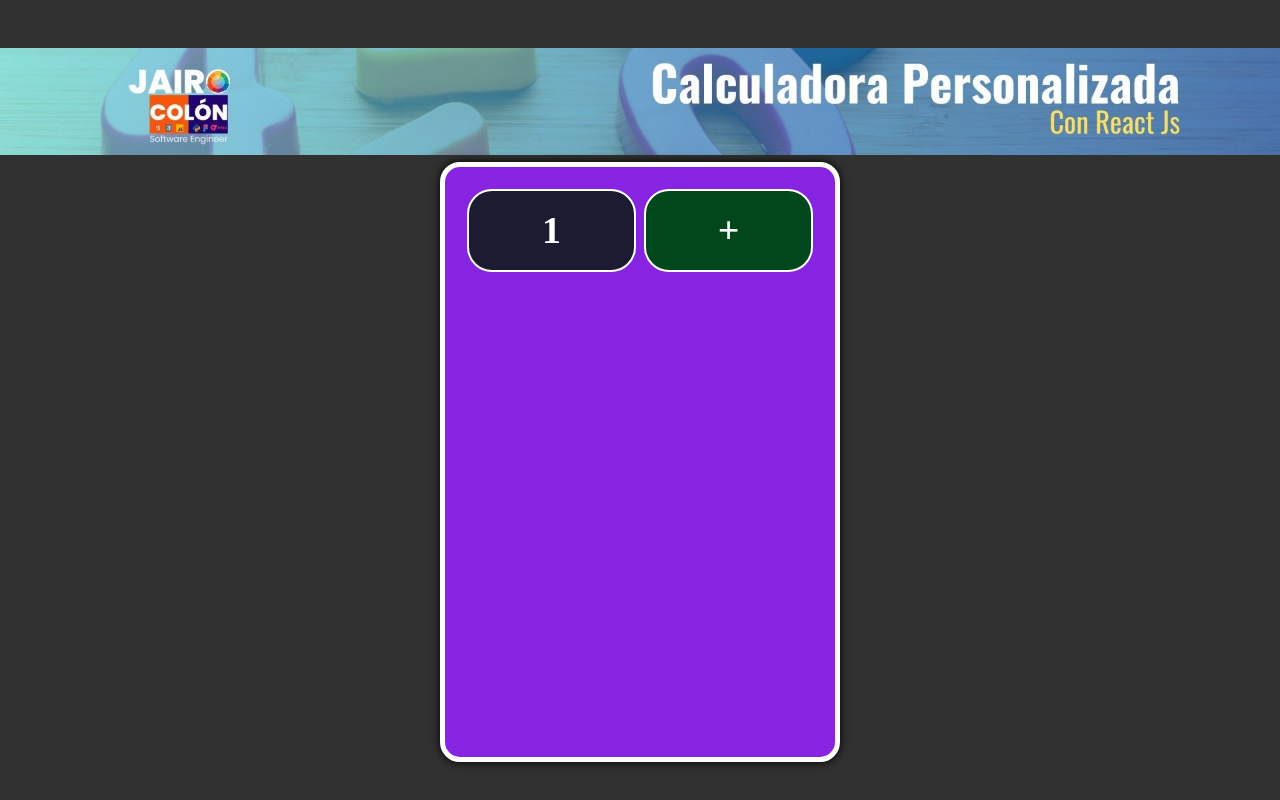
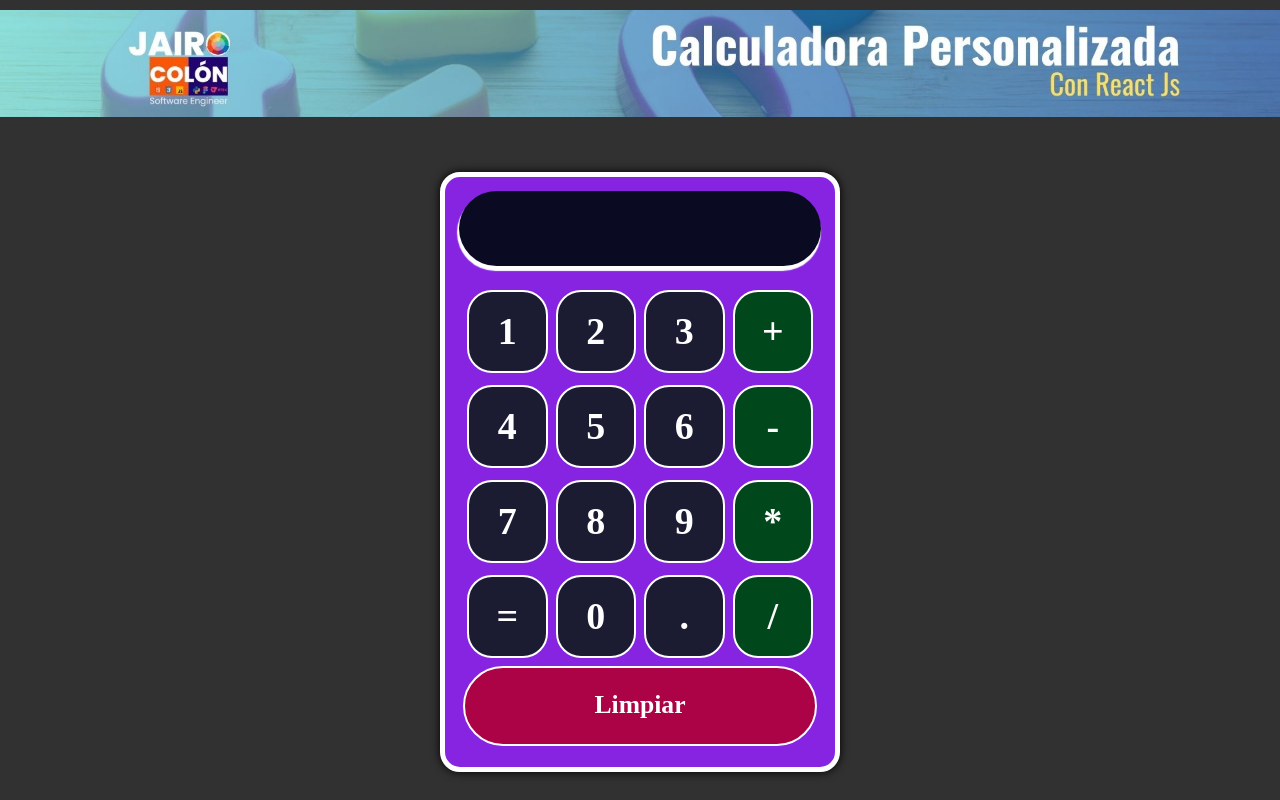
Before and after one commit to jairocolondev/proyecto-calculadora, a React (Vite) app: page / in a window 1280 px wide. Built offline with nearby package versions, Linux system fonts and the light colour scheme; a web font is replaced by a local one.

Commit message:
Terminando la maqueta de la calculadora

```diff
--- a/src/App.jsx
+++ b/src/App.jsx
@@ -1,5 +1,7 @@
 import imagenCalculadora from "./assets/imagenCalculadora.jpg";
 import Boton from "./components/Boton";
+import BotonLimpiar from "./components/BotonLimpiar";
+import Pantalla from "./components/Pantalla";
 import "./index.css";
 
 function App() {
@@ -9,14 +11,34 @@ function App() {
         <img src={imagenCalculadora} alt="Imagen Calculadora con React" />
       </div>
       <div className="contenedorCalculadora">
+        <Pantalla />
         <div className="fila">
           <Boton>1</Boton>
+          <Boton>2</Boton>
+          <Boton>3</Boton>
           <Boton>+</Boton>
         </div>
-        <div className="fila"></div>
-        <div className="fila"></div>
-        <div className="fila"></div>
-        <div className="fila"></div>
+        <div className="fila">
+          <Boton>4</Boton>
+          <Boton>5</Boton>
+          <Boton>6</Boton>
+          <Boton>-</Boton>
+        </div>
+        <div className="fila">
+          <Boton>7</Boton>
+          <Boton>8</Boton>
+          <Boton>9</Boton>
+          <Boton>*</Boton>
+        </div>
+        <div className="fila">
+          <Boton>=</Boton>
+          <Boton>0</Boton>
+          <Boton>.</Boton>
+          <Boton>/</Boton>
+        </div>
+        <div className="fila">
+          <BotonLimpiar>Limpiar</BotonLimpiar>
+        </div>
       </div>
     </div>
   );
--- a/src/components/Boton.jsx
+++ b/src/components/Boton.jsx
@@ -1,7 +1,7 @@
 import PropTypes from "prop-types";
 import "../styles/Boton.css";
 
-function Boton(props) {
+const Boton = ({ children }) => {
   const esOperador = (valor) => {
     return isNaN(valor) && valor != "." && valor != "=";
   };
@@ -9,13 +9,13 @@ function Boton(props) {
   return (
     <div
       className={`botonContenedor ${
-        esOperador(props.children) ? "operador" : ""
+        esOperador(children) ? "operador" : ""
       }`.trimEnd()}
     >
-      {props.children}
+      {children}
     </div>
   );
-}
+};
 
 Boton.propTypes = {
   children: PropTypes.node.isRequired,
--- /dev/null
+++ b/src/components/BotonLimpiar.jsx
@@ -0,0 +1,12 @@
+import PropTypes from "prop-types";
+import "../styles/BotonLimpiar.css";
+
+const BotonLimpiar = (props) => {
+  return <div className="botonLimpiar">{props.children}</div>;
+};
+
+BotonLimpiar.propTypes = {
+  children: PropTypes.node.isRequired,
+};
+
+export default BotonLimpiar;
--- /dev/null
+++ b/src/components/Pantalla.jsx
@@ -0,0 +1,12 @@
+import propTypes from "prop-types";
+import "../styles/Pantalla.css";
+
+const Pantalla = ({ input }) => {
+  return <div className="input">{input}</div>;
+};
+
+Pantalla.propTypes = {
+  input: propTypes.string.isRequired,
+};
+
+export default Pantalla;
--- a/src/index.css
+++ b/src/index.css
@@ -21,7 +21,7 @@ html body {
 .app {
   display: flex;
   flex-direction: column;
-  justify-content: center;
+  justify-content: flex-start;
   align-items: center;
   flex-wrap: wrap;
   height: 100vh;
@@ -43,6 +43,7 @@ html body {
   border-radius: 20px;
   box-shadow: 0 0 10px #000000;
   border: 5px solid #ffffff;
+  margin-top: 3rem;
 }
 
 .fila {
--- a/src/styles/Boton.css
+++ b/src/styles/Boton.css
@@ -15,6 +15,16 @@
   user-select: none;
 }
 
+.botonContenedor:hover {
+  background: #5a01a7;
+  transition: all 0.2s ease-in-out;
+}
+
 .operador {
   background: #00471b;
 }
+
+.operador:hover {
+  background: #ff6600;
+  transition: all 0.2s ease-in-out;
+}
--- /dev/null
+++ b/src/styles/BotonLimpiar.css
@@ -0,0 +1,18 @@
+.botonLimpiar {
+  height: 80px;
+  font-size: 1.6em;
+  display: flex;
+  flex: 1;
+  background: #ac0246;
+  justify-content: center;
+  align-items: center;
+  font-weight: 600;
+  color: #ffffff;
+  border: 2px solid #ffffff;
+  border-radius: 45px;
+  cursor: pointer;
+}
+
+.botonLimpiar:hover {
+  background: #ebb000;
+}
--- /dev/null
+++ b/src/styles/Pantalla.css
@@ -0,0 +1,15 @@
+.input {
+  height: 75px;
+  border-radius: 50px;
+  margin-bottom: 20px;
+  display: flex;
+  justify-content: flex-end;
+  align-items: center;
+  font-weight: 600;
+  font-size: 30px;
+  background: #0a0a23;
+  color: #ffffff;
+  padding: 11px 30px 11px 11px;
+  margin: 1px solid #888888;
+  box-shadow: -1px 4px 1px 1px #ffffff;
+}
```
